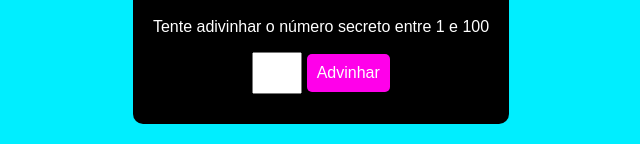
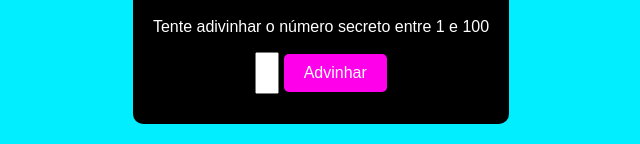
Before and after one commit to arosaalice11-svg/game-adivinhacao-2025, a plain HTML site: page index.html in a window 1280 px wide. Shown: the part 379-523 px from the top of the page, without its empty margins (319-959 px from the left). Drawn offline with Linux system fonts and the light colour scheme.

Commit message:
aasdashd

```diff
--- a/index.html
+++ b/index.html
@@ -28,7 +28,7 @@
       }
 
       button {
-        padding: 10px 10px;
+        padding: 10px 20px;
         border: none;
         font-size: 16px;
         cursor: pointer;
@@ -44,7 +44,7 @@
       input[type="number"]{
         padding: 10px;
         font-size: 16px;
-        width: 50px;
+        width: 10px;
         margin-bottom:10px;
       }
 
```
